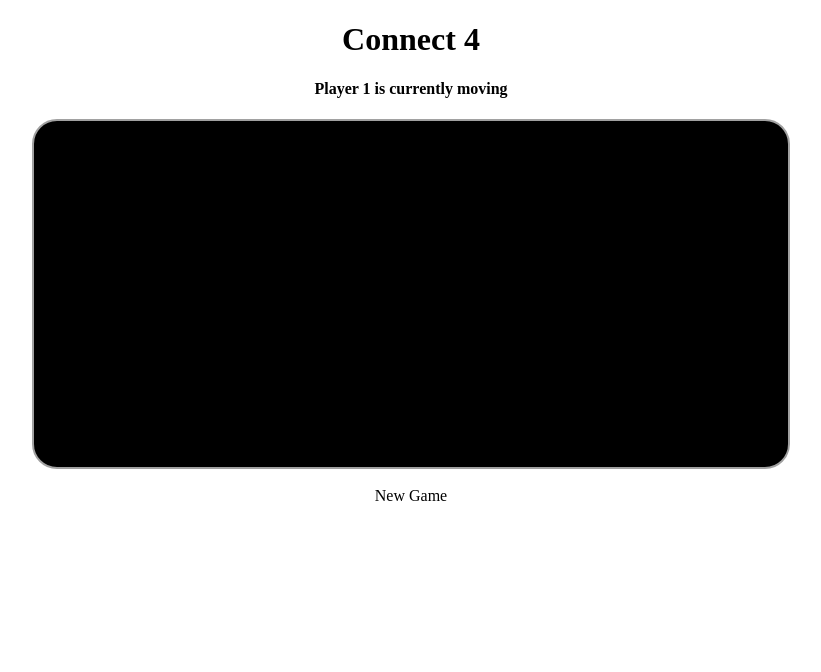
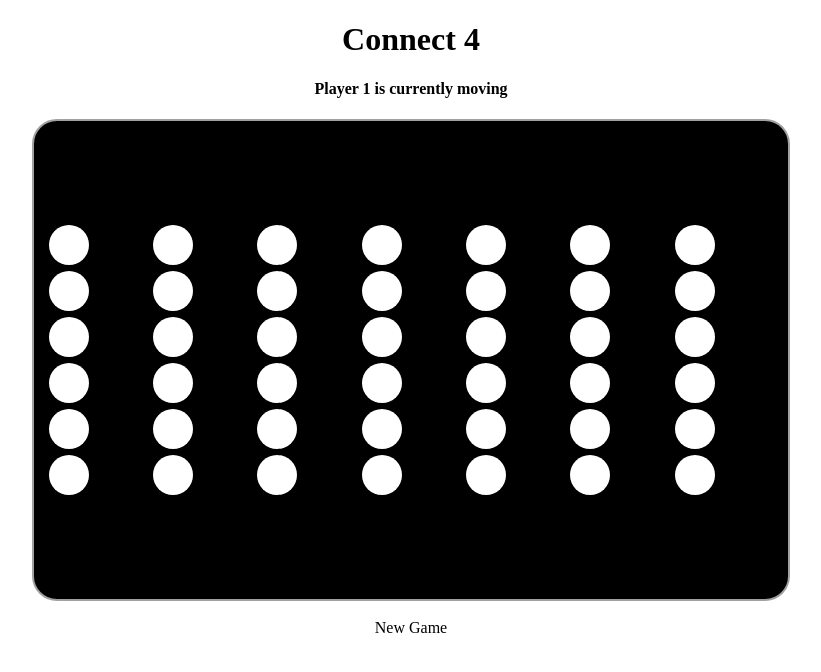
Before and after one commit to joshh45/React-Connect-4, a React app: page / in a window 1280 px wide. Shown: the top 672 px of the page, without its empty margins (229-1050 px from the left). Built offline with nearby package versions, Linux system fonts and the light colour scheme; the HTML template or start-up script is replaced by a standard one.

Commit message:
fix piece colors, fully working

```diff
--- a/src/components/App.js
+++ b/src/components/App.js
@@ -20,8 +20,11 @@ class App extends Component {
     if(this.props.game.gameOver == false) {
       return `Player ${this.props.game.currentPlayer} is currently moving`;
     }
+    else if(this.props.game.gameOver == true) {
+      return `The winner is player ${this.props.game.currentPlayer}`;
+    }
     else {
-      return `The winner is player ${this.props.game.currentPlayer}`;
+      return "The game resulted in a draw, please start a new game.";
     }
   }
 
--- a/src/components/Game.js
+++ b/src/components/Game.js
@@ -10,6 +10,7 @@ const Game = (props) => {
         <Space
           key={keyCount}
           game={props.game}
+          piece={props.game.board[x][y]}
           x={x}
           y={y}
           updateBoard={props.updateBoard}
@@ -35,37 +36,3 @@ const Game = (props) => {
 
 
 export default Game;
-
-
-// class Game extends Component {
-//   constructor(props) {
-//     super(props);
-//     this.state = {
-//
-//     };
-//   }
-//
-//   render(){
-//     let row, column;
-//     let board = [];
-//     for (row = 0; row < 6; row ++) {
-//       for (column = 0; column < 7; column ++){
-//         let key = row + "" + column;
-//         board.push(
-//           <Space
-//           game={this.props.game}
-//           color={this.props.game.board[row][column]}
-//           row={row}
-//           column={column}
-//           key={key}
-//           />
-//         );
-//       }
-//     }
-//     return(
-//       <div>
-//         {board}
-//       </div>
-//     );
-//   }
-// }
--- a/src/components/Space.js
+++ b/src/components/Space.js
@@ -13,11 +13,23 @@ class Space extends Component {
         this.props.updateBoard();
       }
     };
-    console.log(this.props.game.gameOver);
+
+    let circle;
+      if(this.props.piece == null) {
+        circle= "circle";
+      }
+      else if(this.props.piece == 1) {
+        circle= "red";
+      }
+      else if(this.props.piece == 2) {
+        circle= "blue";
+      }
+
+
     return (
       <td>
-        <div onClick={placePiece}>
-          [{this.props.game.board[this.props.x][this.props.y]}]
+        <div className={circle} onClick={placePiece}>
+          {this.props.game.board[this.props.x][this.props.y]}
         </div>
       </td>
     );
--- a/src/main.scss
+++ b/src/main.scss
@@ -22,3 +22,30 @@ table {
 .Gameboard {
   text-align: center;
 }
+
+.circle {
+width: 40px;
+height: 40px;
+background: white;
+-moz-border-radius: 10px;
+-webkit-border-radius: 10px;
+border-radius: 100px;
+}
+
+.red {
+width: 40px;
+height: 40px;
+background: red;
+-moz-border-radius: 10px;
+-webkit-border-radius: 10px;
+border-radius: 100px;
+}
+
+.blue {
+width: 40px;
+height: 40px;
+background: blue;
+-moz-border-radius: 10px;
+-webkit-border-radius: 10px;
+border-radius: 100px;
+}
```
Lines whose indentation alone changed are shown as unchanged.
